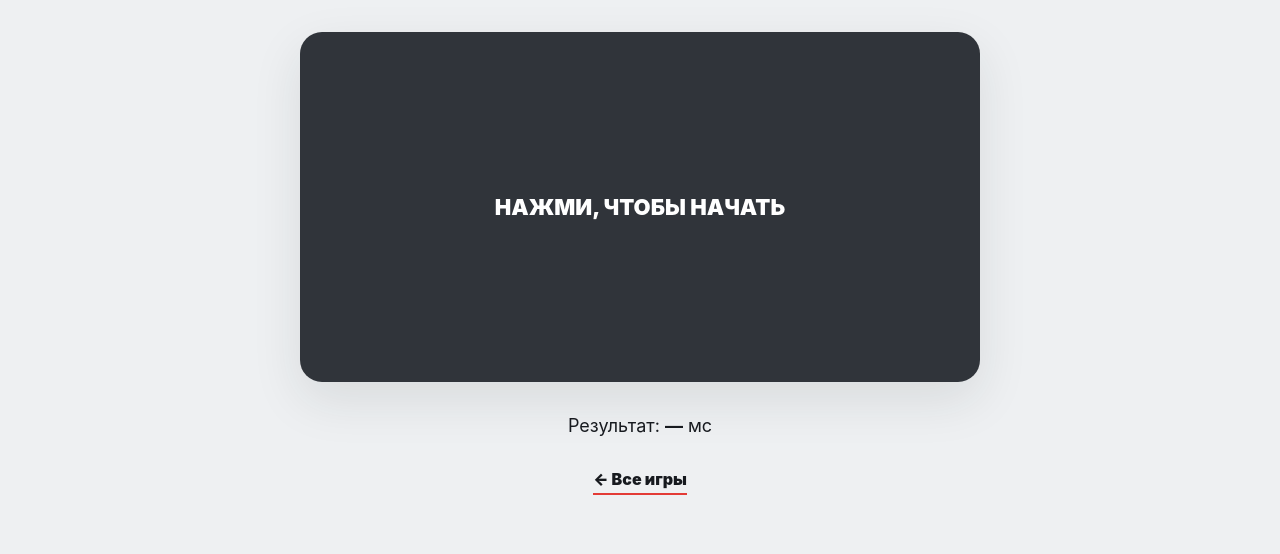
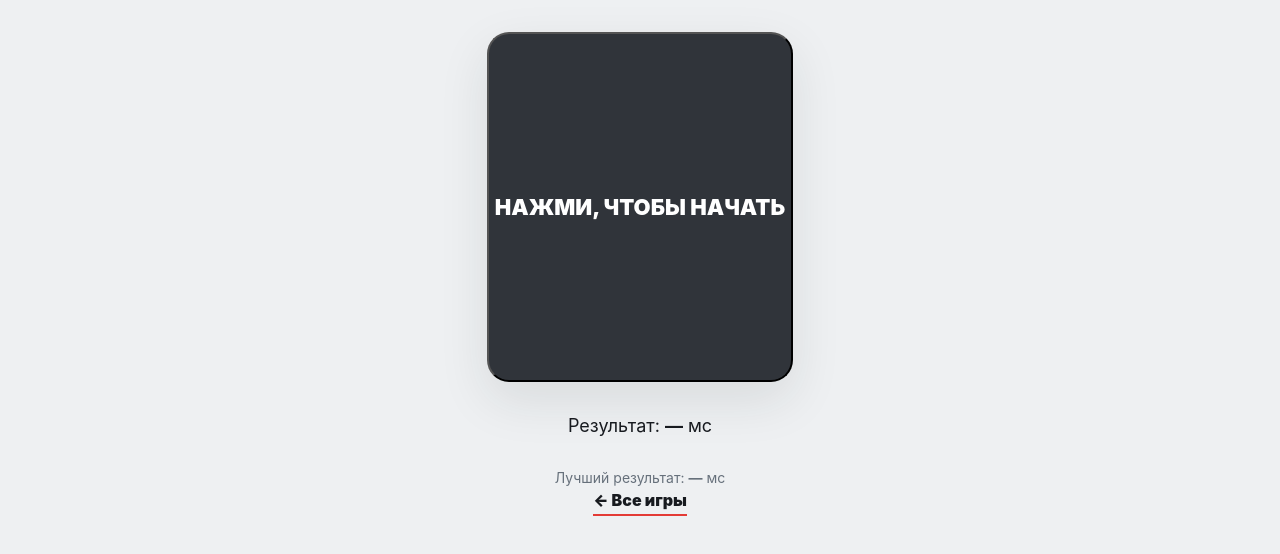
Before and after one commit to pugartj-a11y/-, a plain HTML site: page reaction.html in a window 1280 px wide. Shown: the part 380-934 px from the top of the page. Drawn offline with Linux system fonts and the light colour scheme.

Commit message:
Improve MiniPlay reaction.html

```diff
--- a/reaction.html
+++ b/reaction.html
@@ -1,3 +1 @@
-<!doctype html><html lang="ru"><head><meta charset="UTF-8"><meta name="viewport" content="width=device-width,initial-scale=1"><title>Реакция — MiniPlay</title><link rel="stylesheet" href="style.css"></head><body>
-<header class="site-header"><a class="logo" href="index.html">MINI<span>PLAY</span></a><nav><a href="index.html">Главная</a><a class="active" href="games.html">Игры</a><a href="about.html">О сайте</a></nav></header>
-<main class="game-page"><p class="eyebrow">ИГРА 03 · СКОРОСТЬ</p><h1>Реакция</h1><p class="lead">Нажми на поле, когда оно станет голубым. Ранний клик не считается.</p><div id="reaction" class="reaction-box"><span id="reactionText">НАЖМИ, ЧТОБЫ НАЧАТЬ</span></div><div class="reaction-result">Результат: <b id="result">—</b> мс</div><a class="text-link" href="games.html">← Все игры</a></main><script src="reaction.js"></script></body></html>
+<!doctype html><html lang="ru"><head><meta charset="UTF-8"><meta name="viewport" content="width=device-width,initial-scale=1"><meta name="description" content="Игра на реакцию в MiniPlay."><title>Реакция — MiniPlay</title><link rel="stylesheet" href="style.css"></head><body><header class="site-header"><a class="logo" href="index.html">MINI<span>PLAY</span></a><nav aria-label="Основная навигация"><a href="index.html">Главная</a><a class="active" aria-current="page" href="games.html">Игры</a><a href="about.html">О сайте</a></nav></header><main class="game-page"><p class="eyebrow">ИГРА 03 · СКОРОСТЬ</p><h1>Реакция</h1><p class="lead">Нажми на поле, когда оно станет голубым. Ранний клик не считается.</p><button id="reaction" class="reaction-box" type="button" aria-live="polite"><span id="reactionText">НАЖМИ, ЧТОБЫ НАЧАТЬ</span></button><div class="reaction-result">Результат: <b id="result" aria-live="polite">—</b> мс</div><div class="best">Лучший результат: <b id="best">—</b> мс</div><a class="text-link" href="games.html">← Все игры</a></main><script src="reaction.js" defer></script></body></html>
```
